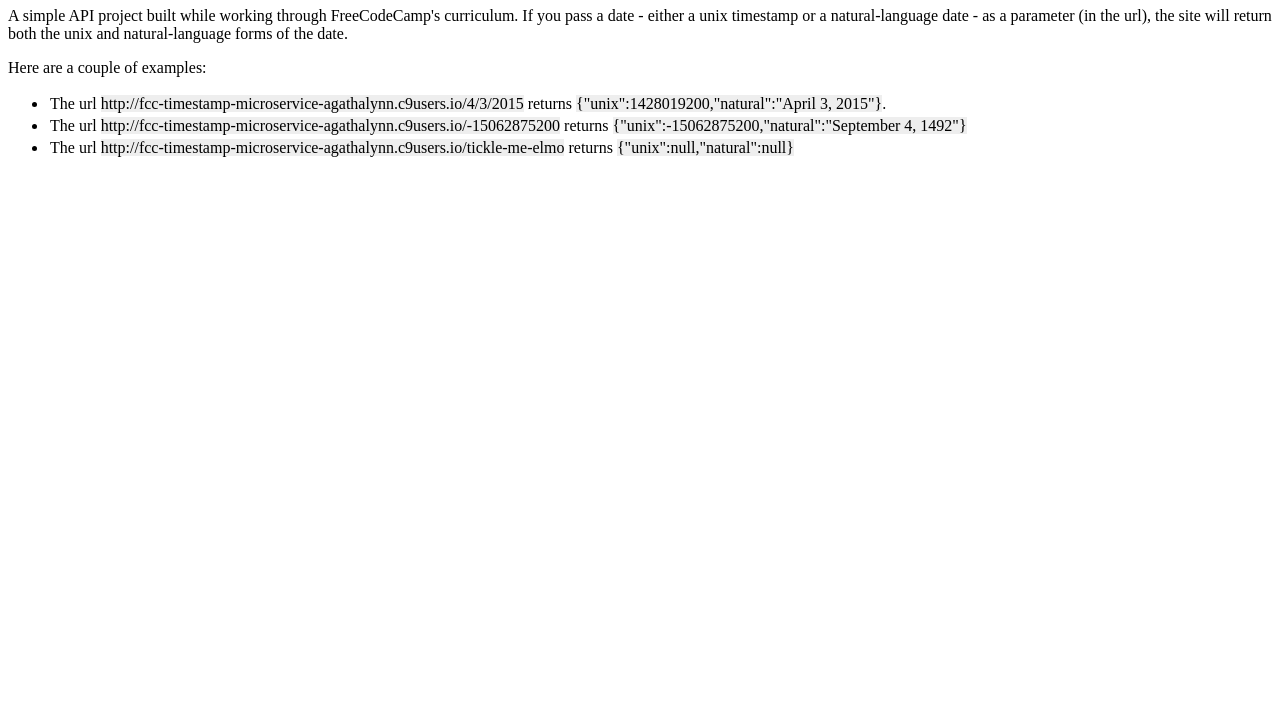
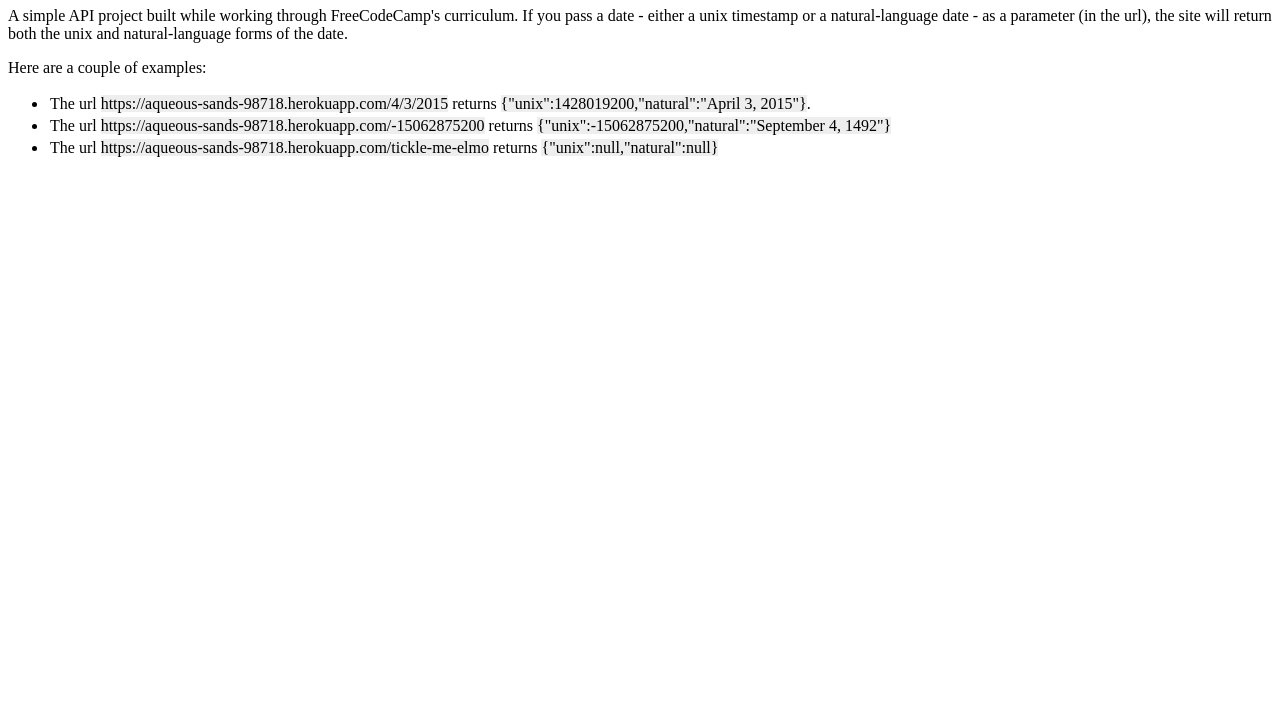
Before and after one commit to AgathaLynn/fcc-timestamp-microservice, a website: page public/index.html in a window 1280 px wide. Shown: the part 73-800 px from the top of the page. Drawn offline with Linux system fonts and the light colour scheme.

Commit message:
updated urls in homepage

```diff
--- a/public/index.html
+++ b/public/index.html
@@ -24,9 +24,9 @@
 
             <p> Here are a couple of examples:</p>
             <ul>
-                <li>The url <span>http://fcc-timestamp-microservice-agathalynn.c9users.io/4/3/2015</span> returns <span>{"unix":1428019200,"natural":"April 3, 2015"}</span>.</li>
-                <li> The url <span>http://fcc-timestamp-microservice-agathalynn.c9users.io/-15062875200</span> returns <span>{"unix":-15062875200,"natural":"September 4, 1492"}</span></li>
-                <li>The url <span>http://fcc-timestamp-microservice-agathalynn.c9users.io/tickle-me-elmo</span> returns <span>{"unix":null,"natural":null}</span></li>
+                <li>The url <span>https://aqueous-sands-98718.herokuapp.com/4/3/2015</span> returns <span>{"unix":1428019200,"natural":"April 3, 2015"}</span>.</li>
+                <li> The url <span>https://aqueous-sands-98718.herokuapp.com/-15062875200</span> returns <span>{"unix":-15062875200,"natural":"September 4, 1492"}</span></li>
+                <li>The url <span>https://aqueous-sands-98718.herokuapp.com/tickle-me-elmo</span> returns <span>{"unix":null,"natural":null}</span></li>
             </ul>
         </div>
     </body>
```
